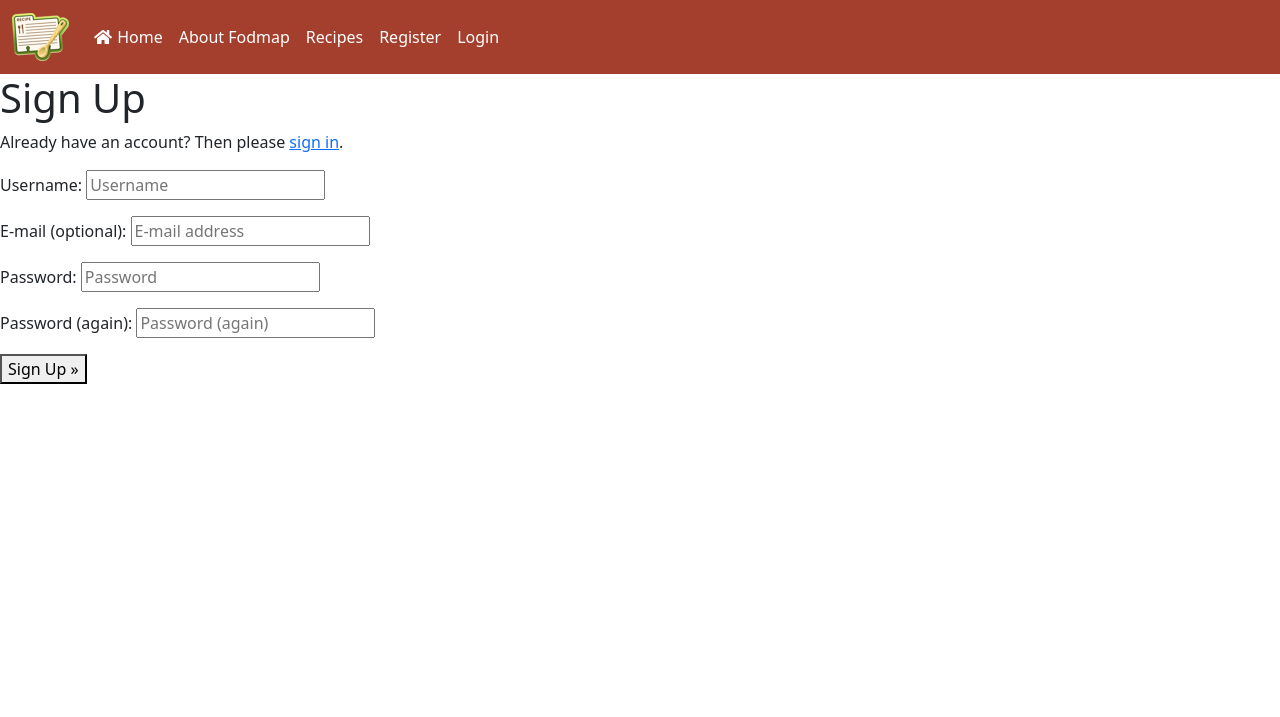
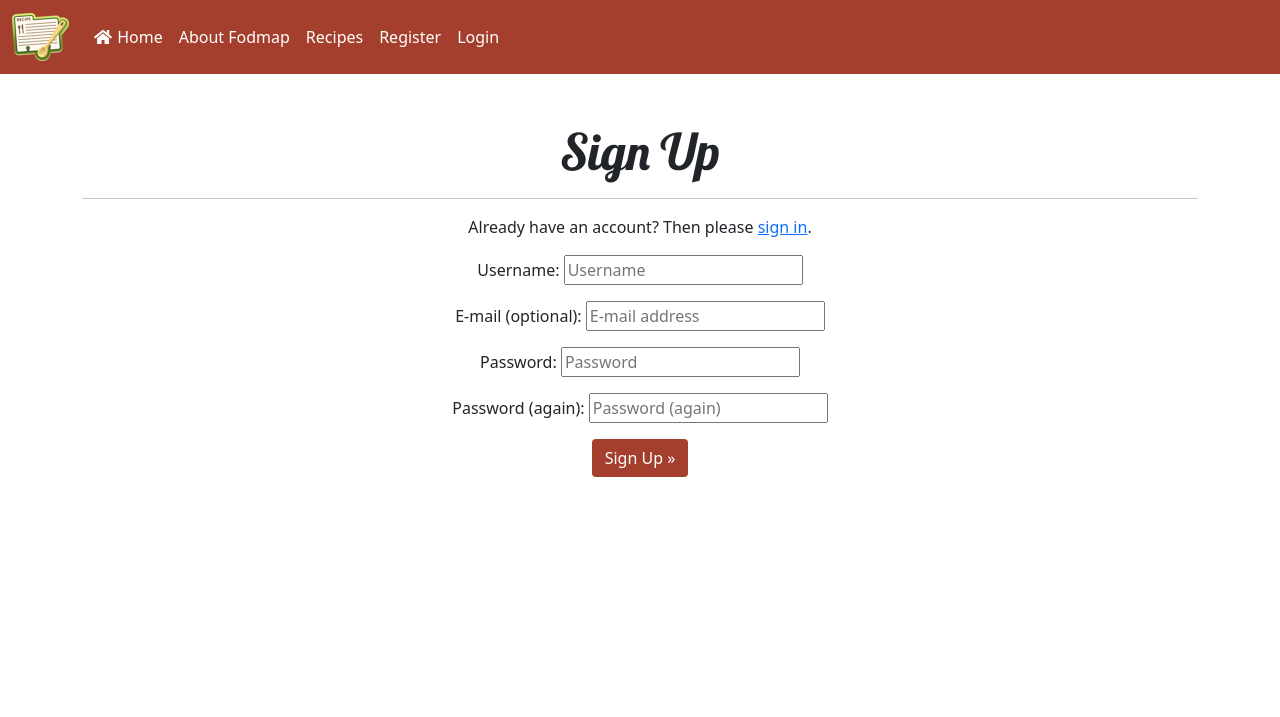
Before and after one commit to Code-Institute-Submissions/https-github.com-Karasp1980-Fodmap-recipes, a Django app: page /accounts/signup/ in a window 1280 px wide. Shown: the top 717 px of the page. Run offline with Django 3.2, Linux system fonts and the light colour scheme.

```diff
--- a/recipes/urls.py
+++ b/recipes/urls.py
@@ -7,7 +7,7 @@ urlpatterns = [
     path('', views.HomePage.as_view(), name='home'),
     path('about/', views.AboutPage.as_view(), name='about'),
     path('<slug:slug>/', views.RecipeDetails.as_view(), name='recipe_detail'),
-    path('your_recipes', views.YourRecipes.as_view(), name='your_recipes'),
+    path('my_recipes', views.MyRecipes.as_view(), name='my_recipes'),
     path('all_recipes', views.AllRecipes.as_view(), name='all_recipes'),
     path('add_recipe', views.AddRecipe.as_view(), name='add_recipe'),
     path('edit_recipe/<int:pk>', views.EditRecipe.as_view(), name='edit_recipe'),
--- a/templates/about.html
+++ b/templates/about.html
@@ -2,7 +2,7 @@
 
 {% block content %}
 
-
+<!-- Facts taken from https://my.clevelandclinic.org/health/treatments/22466-low-fodmap-diet -->
 <section >
     <div class="container-fluid about-image" style="background-image:url('https://res.cloudinary.com/dglcwfgzw/image/upload/v1678303325/vegetables-790022_960_720_jizvfv.jpg') ;">
         <div class="row">
--- a/templates/account/logout.html
+++ b/templates/account/logout.html
@@ -5,12 +5,12 @@
 {% block head_title %}{% trans "Sign Out" %}{% endblock %}
 
 {% block content %}
-
 <div class="container">
   <div class="row">
-    <div class="col-md-8 mt-3 offset-md-2">
-      <h1>{% trans "Sign Out" %}</h1>
+     <div class="col-12 text-center mt-5">
 
+      <h2 class="recipe-title">{% trans "Sign Out" %}</h1>
+      <hr>
       <p>{% trans 'Are you sure you want to sign out?' %}</p>
 
       <form method="post" action="{% url 'account_logout' %}">
--- a/templates/account/signup.html
+++ b/templates/account/signup.html
@@ -5,17 +5,21 @@
 {% block head_title %}{% trans "Signup" %}{% endblock %}
 
 {% block content %}
-<h1>{% trans "Sign Up" %}</h1>
 
+<div class="container">
+  <div class="row">
+     <div class="col-12 text-center mt-5">
+      <h2 class="recipe-title">{% trans "Sign Up" %}</h1>
+      <hr>
       <p>{% blocktrans %}Already have an account? Then please <a href="{{ login_url }}">sign in</a>.{% endblocktrans %}</p>
 
-<form class="signup" id="signup_form" method="post" action="{% url 'account_signup' %}">
+      <form class="signup text-center" id="signup_form" method="post" action="{% url 'account_signup' %}">
         {% csrf_token %}
         {{ form.as_p }}
         {% if redirect_field_value %}
         <input type="hidden" name="{{ redirect_field_name }}" value="{{ redirect_field_value }}" />
         {% endif %}
-  <button type="submit">{% trans "Sign Up" %} &raquo;</button>
+        <button class="btn btn-signup right" type="submit">{% trans "Sign Up" %} &raquo;</button>
 </form>
 
 {% endblock %}
--- a/templates/base.html
+++ b/templates/base.html
@@ -45,8 +45,9 @@
 
                     <!--if user is authenticated-->
                     {% if user.is_authenticated %}
+
                     <li class="nav-item">
-                        <a class="nav-link" href="{% url 'your_recipes' %}">Your recipes</a>
+                        <a class="nav-link" href="{% url 'my_recipes' %}">My recipes</a>
                     </li>
                     <li class="nav-item">
                         <a class="nav-link" href="{% url 'account_logout' %}">Logout</a>
@@ -70,7 +71,7 @@
                         </a>
                         <div class="dropdown-menu" aria-labelledby="navbarDropdown">
                             <a class="dropdown-item" href="#">Favourite Recipes</a>
-                            <a class="dropdown-item" href="{% url 'your_recipes' %}">Your Recipes</a>
+                            <a class="dropdown-item" href="{% url 'my_recipes' %}">My recipes</a>
                             <div class="dropdown-divider"></div>
                             <a class="dropdown-item" href="{% url 'account_logout' %}">Logout</a>
                             <a class="dropdown-item" href="{% url 'add_recipe' %}">Add recipe</a>
--- a/templates/index.html
+++ b/templates/index.html
@@ -35,7 +35,7 @@
             <!-- Recipe Blog Entries Column -->
             <div class="col-12 mt-3 left">
                 <div class="row">
-                    {% for post in post_list %}
+                    {% for post in page_obj %}
                     <div class="col-md-4">
                         <div class="card mb-4">
                             <div class="card-body">
--- a/templates/your_recipes.html
+++ b/templates/my_recipes.html
@@ -5,7 +5,7 @@
 <div class="container">
    <div class="row">
       <div class="col-12 text-center mt-5">
-         <h2 class="recipe-title">Your Recipes</h2>
+         <h2 class="recipe-title">My Recipes</h2>
          <hr>
       </div>
       <div class="col-12 text-center mt-2">
@@ -20,7 +20,7 @@
         <!-- Recipe Blog Entries Column -->
         <div class="col-12 mt-3 left">
             <div class="row">
-                {% for post in post_list %}
+                {% for post in page_obj %}
                 <div class="col-md-4">
                     <div class="card mb-4">
                         <div class="card-body">
```
Also changed, not shown: recipes/views.py (+5 -6 lines), templates/account/login.html (+4 -3 lines), README.md. Lines whose indentation alone changed are shown as unchanged.
